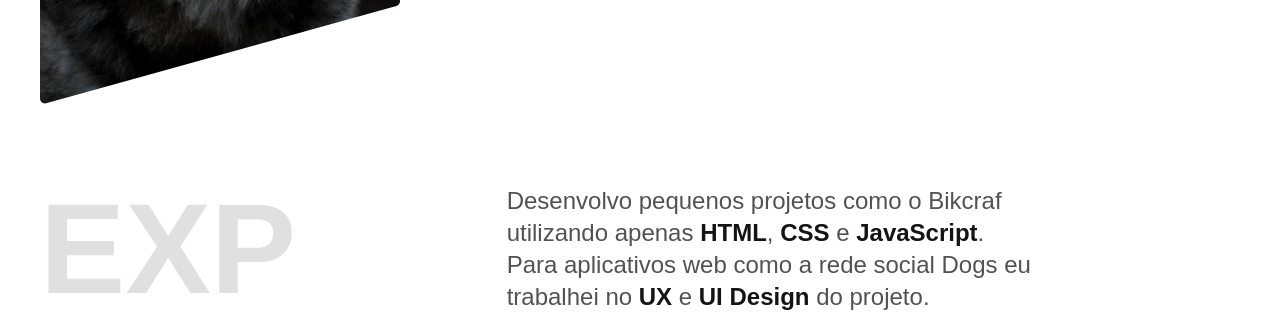
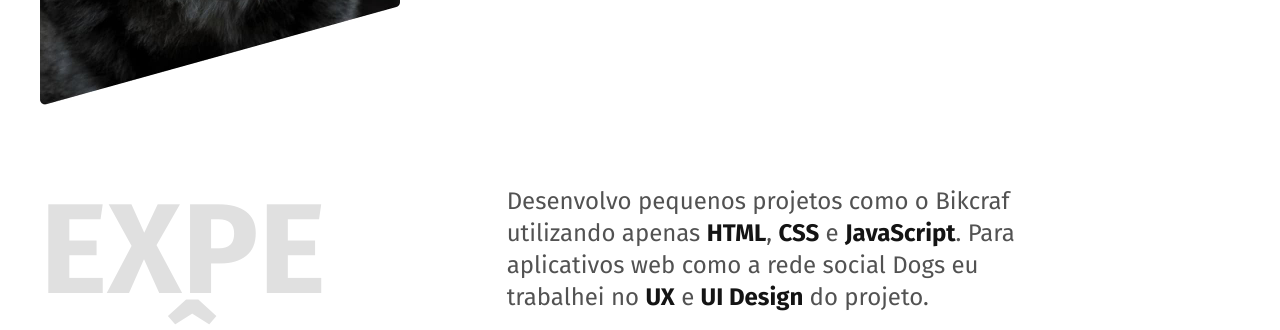
Before and after one commit to WallaceAngelo12/LoboOrigamid, a plain HTML site: page index.html in a window 1280 px wide. Shown: the part 576-906 px from the top of the page. Drawn offline with Linux system fonts and the light colour scheme.

Commit message:
google fonts

```diff
--- a/index.html
+++ b/index.html
@@ -6,6 +6,10 @@
     <title>Desenvolvedor e Designer</title>
     <meta name="description" content="Desenvolvedor Front End e UX/UI Designer">
     <link rel="stylesheet" href="css/style.css">
+    <link rel="shortcut icon" href="img/detalhe.svg" type="image/svg+xml">
+    <link rel="preconnect" href="https://fonts.googleapis.com">
+    <link rel="preconnect" href="https://fonts.gstatic.com" crossorigin>
+    <link href="https://fonts.googleapis.com/css2?family=Fira+Sans:wght@400;700&display=swap" rel="stylesheet">
 </head>
 <body>
     <header class="header">
```
